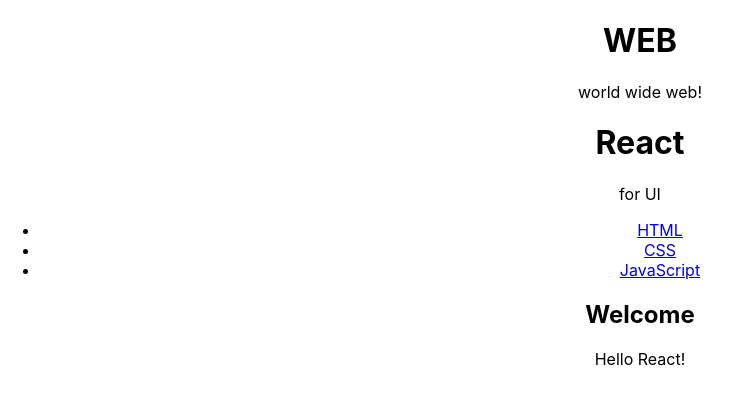
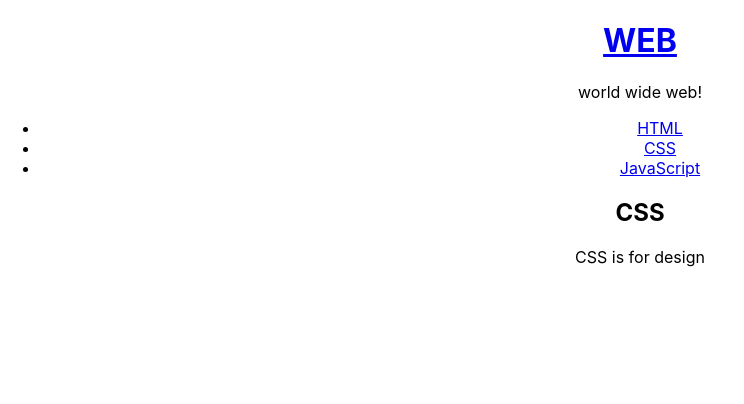
Before and after one commit to Balloon208/React-Study, a React (Create React App) app in the folder reacts/: page / in a window 1280 px wide. Shown: the top 404 px of the page, without its empty margins (0-744 px from the left). Built offline with nearby package versions, Linux system fonts and the light colour scheme.

Commit message:
using event in react

```diff
--- a/reacts/src/App.js
+++ b/reacts/src/App.js
@@ -9,7 +9,8 @@
   constructor(props){
     super(props);
     this.state = {
-      mode:'welcome',
+      mode:'read',
+      selected_content_id:2,
       subject:{title:"WEB", sub:"world wide web!"},
       welcome:{title:'Welcome', desc:"Hello React!"},
       contents:[
@@ -26,14 +27,37 @@
       _desc = this.state.welcome.desc;
     }
     else if(this.state.mode === 'read'){
-      _title = this.state.contents[0].title;
-      _desc = this.state.contents[0].desc;
+      let i=0;
+
+      while(i < this.state.contents.length){
+        let data = this.state.contents[i];
+        if(data.id === this.state.selected_content_id){
+          _title = data.title;
+          _desc = data.desc;
+          break;
+        }
+        i++;
+      }
+
     }
     return(
       <div className="App">
-        <Subject title={this.state.subject.title} sub={this.state.subject.sub}></Subject>
-        <Subject title="React" sub="for UI"></Subject>
-        <TOC data={this.state.contents}></TOC>
+        <Subject
+          title={this.state.subject.title}
+          sub={this.state.subject.sub}
+          onChangePage={function(){
+            this.setState({mode:'welcome'});
+          }.bind(this)}
+        >
+        </Subject>
+        <TOC onChangePage={function(id){
+          this.setState({
+            mode:'read',
+            selected_content_id:Number(id)
+          });
+        }.bind(this)}
+        data={this.state.contents}>
+        </TOC>
         <Content title={_title} desc={_desc}></Content>
       </div>
     );
--- a/reacts/src/components/Subject.js
+++ b/reacts/src/components/Subject.js
@@ -4,8 +4,11 @@
     render(){
       return(
         <header>
-              <h1>{this.props.title}</h1>
-              {this.props.sub}
+          <h1><a href="/" onClick={function(e){
+            e.preventDefault();
+            this.props.onChangePage();
+          }.bind(this)}>{this.props.title}</a></h1>
+          {this.props.sub}
         </header>
       );
     }
--- a/reacts/src/components/TOC.js
+++ b/reacts/src/components/TOC.js
@@ -7,7 +7,20 @@
       let i = 0;
       while(i < data.length)
       {
-        lists.push(<li key={data[i].id}><a href={"/content/"+data[i].id}>{data[i].title}</a></li>);
+        lists.push(
+
+        <li key={data[i].id}>
+          <a
+          href={"/content/"+data[i].id}
+          // data-id={data[i].id} 로도 가능
+          onClick={function(id, e){
+            e.preventDefault();
+            this.props.onChangePage(id);
+            // data-id 이용시 this.props.onChangePage(e.target.dataset.id);
+          }.bind(this, data[i].id)}
+          >{data[i].title}</a>
+        </li>);
+
         i++;
       }
       return(
```
